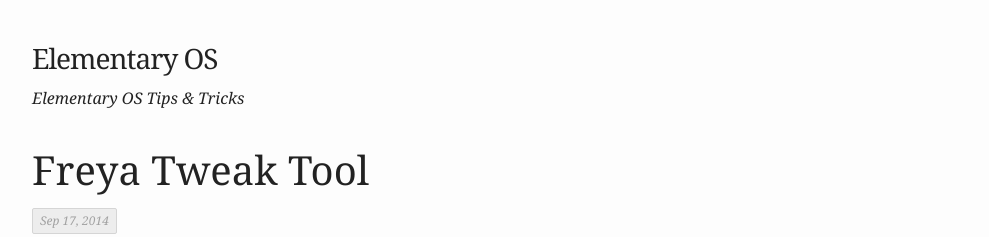
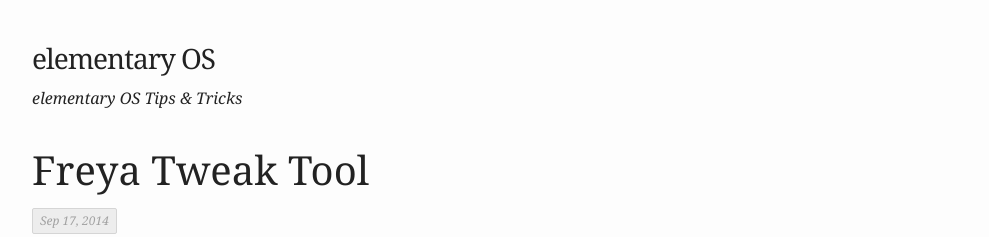
Before and after one commit to timbog80/timbog80.github.io, a Jekyll site: the page built from index.html, in a window 1280 px wide. Shown: the top 237 px of the page, without its empty margins (288-1277 px from the left). Built offline with Jekyll 4.4.1, drawn with Linux system fonts in a browser that asks for light colours; nearby versions of some CDN libraries.

Commit message:
lowercase brand name

```diff
--- a/_config.yml
+++ b/_config.yml
@@ -1,8 +1,8 @@
 # Site settings
-title: Elementary OS
+title: elementary OS
 email: timbog80@gmail.com
 description: > # this means to ignore newlines until "baseurl:"
-  Elementary OS Tips & Tricks
+  elementary OS Tips & Tricks
 baseurl: "" # the subpath of your site, e.g. /blog/
 url: "" # the base hostname & protocol for your site
 
```
Also changed, not shown: 2 other files.
